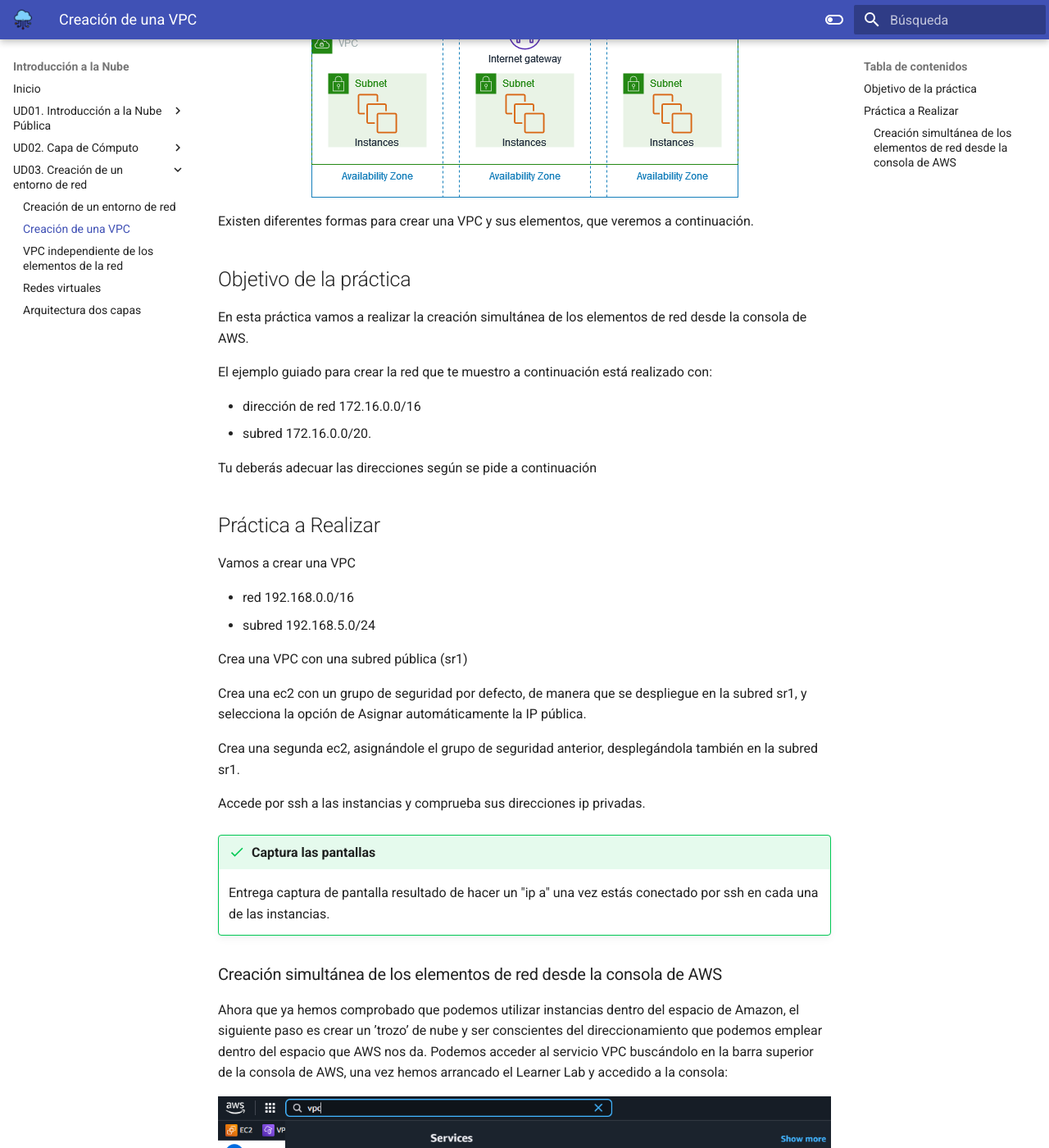
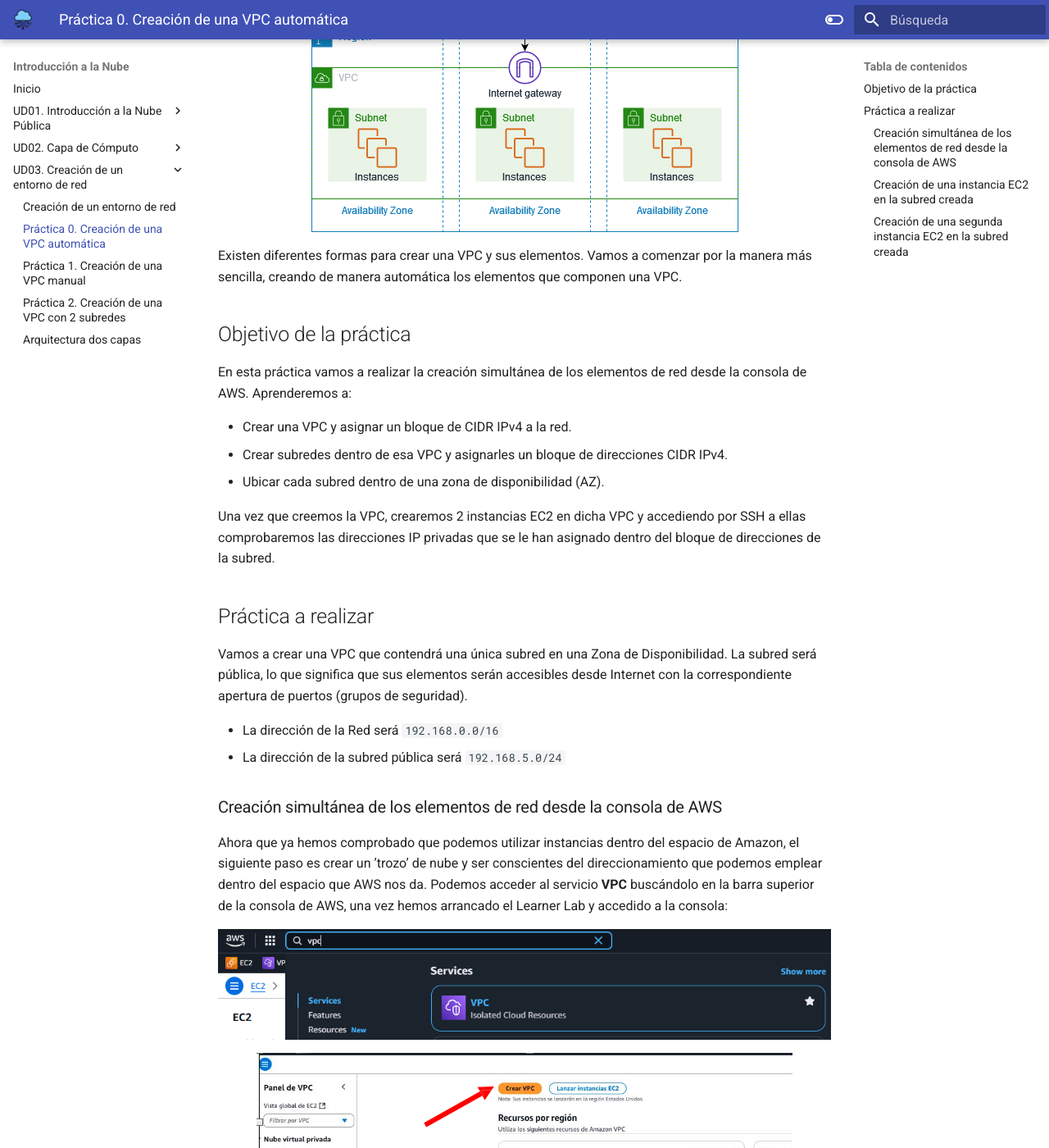
Before and after one commit to IES-CAMP-DE-MORVEDRE/optativa-cloud, an MkDocs documentation site: the page built from docs/ud03/redpractica00.md, in a window 1280 px wide and 1400 px high, scrolled down 630 px. Shown: the whole window at 82% size. Built offline with MkDocs 1.6.1 and Material for MkDocs 9.7.7, drawn with Linux system fonts in a browser that asks for light colours; some of the changed text lies outside the part shown.

Commit message:
Modificación nombres prácticas UD02

```diff
--- a/docs/ud03/redpractica00.md
+++ b/docs/ud03/redpractica00.md
@@ -3,88 +3,93 @@
 Una VPC es una red virtual aislada desde un punto de vista lógico, a la que asignamos un direccionamiento de red, y que podemos subdividir en subredes, como se hace en una infraestructura tradicional. La diferencia es que en este caso todo lo definimos por software, ya sea desde la consola de AWS, desde la terminal con comandos de CLI, o utlizando algún lenguaje de programación soportado por el SDK de AWS.
 
 AWS tiene regiones en diferentes paises, y cada región tiene varias zonas de disponibilidad que están separadas físicamente unas de otras (unos 100 km como mucho). Cada zona de disponibilidad a su vez tiene varios datacenters.
-Una VPC se define a nivel de región, y puede abarcar una o más zonas de disponibilidad. Así, podemos crear subredes en varias de estas zonas y desplegar nuestros recursos de manera que sean altamente disponibles.
 
-En el ejemplo siguiente se muestra  una VPC dentro de una región con tres zonas de disponibilidad. En cada una de ellas hay definida una subred, en las que se pueden lanzar instancias EC2 de manera que podamos tener un servicio replicado (o diferentes servicios) en diferentes zonas geográficas:
+**Una VPC se define a nivel de región, y puede abarcar una o más zonas de disponibilidad**. Así, podemos crear subredes en varias de estas zonas y desplegar nuestros recursos de manera que sean altamente disponibles.
+
+En el esquema siguiente se muestra una VPC dentro de una región con tres zonas de disponibilidad. En cada una de ellas hay definida una subred, en las que se pueden lanzar instancias EC2 de manera que podamos tener un servicio replicado (o diferentes servicios) en diferentes zonas geográficas:
 
 ![Figura 1](../images/ud03/practica0/t1vpc1.png)
 
-Existen diferentes formas para crear una VPC y sus elementos, que veremos a continuación.
+Existen diferentes formas para crear una VPC y sus elementos. Vamos a comenzar por la manera más sencilla, creando de manera automática los elementos que componen una VPC.
 
 ## Objetivo de la práctica
 
-En esta práctica vamos a realizar la creación simultánea de los elementos de red desde la consola de AWS.
+En esta práctica vamos a realizar la creación simultánea de los elementos de red desde la consola de AWS. Aprenderemos a:
 
-El ejemplo guiado para crear la red que te muestro a continuación está realizado con:
+- Crear una VPC y asignar un bloque de CIDR IPv4 a la red.
+- Crear subredes dentro de esa VPC y asignarles un bloque de direcciones CIDR IPv4.
+- Ubicar cada subred dentro de una zona de disponibilidad (AZ).
 
-* dirección de red 172.16.0.0/16
-* subred 172.16.0.0/20.
 
-Tu deberás adecuar las direcciones según se pide a continuación
+Una vez que creemos la VPC, crearemos 2 instancias EC2 en dicha VPC y accediendo por SSH a ellas comprobaremos las direcciones IP privadas que se le han asignado dentro del bloque de direcciones de la subred.
 
-## Práctica a Realizar
 
-Vamos a crear una VPC
+## Práctica a realizar
 
-* red 192.168.0.0/16
-* subred 192.168.5.0/24
+Vamos a crear una VPC que contendrá una única subred en una Zona de Disponibilidad. La subred será pública, lo que significa que sus elementos serán accesibles desde Internet con la correspondiente apertura de puertos (grupos de seguridad).
 
-Crea una VPC	con una subred pública (sr1)
-
-Crea una ec2 con un grupo de seguridad por defecto, de manera que se despliegue en la subred sr1, y selecciona la opción de Asignar automáticamente la IP pública.
-
-Crea una segunda ec2, asignándole el grupo de seguridad anterior, desplegándola también en la subred sr1.
-
-Accede por ssh a las instancias y comprueba sus	direcciones ip	privadas.
-
-!!! success "Captura las pantallas"
-    Entrega captura de pantalla resultado de hacer un "ip a" una vez estás conectado por ssh en cada una de las instancias.
+* La dirección de la Red será `192.168.0.0/16`
+* La dirección de la subred pública será `192.168.5.0/24`
 
 
 ### Creación simultánea de los elementos de red desde la consola de AWS
 
-Ahora que ya hemos comprobado que podemos utilizar instancias dentro del espacio de Amazon, el siguiente paso es crear un ’trozo’ de nube y ser conscientes del direccionamiento que podemos emplear dentro del espacio que AWS nos da. Podemos acceder al servicio VPC buscándolo en la barra superior de la consola de AWS, una vez hemos arrancado el Learner Lab y accedido a la consola:
+Ahora que ya hemos comprobado que podemos utilizar instancias dentro del espacio de Amazon, el siguiente paso es crear un ’trozo’ de nube y ser conscientes del direccionamiento que podemos emplear dentro del espacio que AWS nos da. Podemos acceder al servicio **VPC** buscándolo en la barra superior de la consola de AWS, una vez hemos arrancado el Learner Lab y accedido a la consola:
 
 ![Figura 2](../images/ud03/practica0/t1vpc2.png)
 
 ![Figura 3](../images/ud03/practica0/t1vpc3.png)
 
-Lo primero será utilizar la creación de subredes en el mismo momento que se crea una VPC (opción VPC y más). Seleccionaremos el servicio VPC, con  direccionamiento 172.16.0.0/16, y dentro de la VPC  crearemos  una  única subred pública con direccionamiento 172.16.0.0/20:
+Lo primero será utilizar la creación de subredes en el mismo momento que se crea una VPC (opción VPC y más). Seleccionaremos el servicio VPC, con  direccionamiento `192.168.0.0/16`, y dentro de la VPC crearemos una única subred pública con direccionamiento `192.168.5.0/24`:
 
-![Figura 4](../images/ud03/practica0/t1vpc4.png)
+![Figura 4](../images/ud03/practica0/t1vpc4b.png)
+![Figura 4](../images/ud03/practica0/t1vpc4c.png)
 
-En este caso estamos utilizando una única zona de disponibilidad con una subred pública, concretamente la zona con nombre us-east-1a en la región del Norte de Virginia (us-east-1):
+En este caso estamos utilizando una única zona de disponibilidad con una subred pública, concretamente la zona con nombre `us-east-1a` en la región del Norte de Virginia (`us-east-1`):
 
-![Figura 5](../images/ud03/practica0/t1vpc5.png)
-
-En este punto no vamos a seleccionar Gateways NAT ni puntos de enlace de la VPC, que son conceptos que veremos más adelante.
+En este punto **no** vamos a seleccionar **Gateways NAT** ni **puntos de enlace de la VPC**, que son conceptos que veremos más adelante.
 
 ![Figura 6](../images/ud03/practica0/t1vpc6.png)
 
  Una vez pulsemos sobre el botón de Crear VPC, podremos ir viendo los elementos que se van creando, en función de las opciones que se elijan:
 
-![Figura 7](../images/ud03/practica0/t1vpc7.png)
+![Figura 7](../images/ud03/practica0/t1vpc7b.png)
 
 Una vez creada la VPC, es interesante seleccionar la pestaña de Mapa de recursos que nos permite comprobar de una manera visual los elementos creados y cómo se relacionan entre ellos:
 
-![Figura 8](../images/ud03/practica0/t1vpc8.png)
+![Figura 8](../images/ud03/practica0/t1vpc8b.png)
 
 En el menú lateral izquierdo del Panel de VPC, tenemos diferentes opciones para trabajar con los diferentes  elementos que pueden estar presentes en una VPC. Podemos mostrar información sobre los elementos creados:
 
 La VPC  :
 
-![Figura 9](../images/ud03/practica0/t1vpc9.png)
+![Figura 9](../images/ud03/practica0/t1vpc9b.png)
 
 La subred :
 
-![Figura 10](../images/ud03/practica0/t1vpc10.png)
+![Figura 10](../images/ud03/practica0/t1vpc10b.png)
 
-Es importante fijarnos en el identificador que se genera para cada recurso, porque muchas veces creamos elementos y les perdemos la trazabilidad. Además, para utilizar la CLI (Command Line Interface), necesitaremos el identificador de cada servicio. Una vez creada la arquitectura  básica de red, si queremos lanzar una instancia EC2 en ella, habrá que editar la configuración de red y seleccionar la VPC y la subred recién creadas en el momento de su lanzamiento:
+Es importante fijarnos en el identificador que se genera para cada recurso, porque muchas veces creamos elementos y les perdemos la trazabilidad. Además, para utilizar la CLI (Command Line Interface), necesitaremos el identificador de cada servicio.
+
+
+### Creación de una instancia EC2 en la subred creada
+
+Crea una instancia EC2 de Ubuntu con un grupo de seguridad por defecto, de manera que se despliegue **en la subred que acabamos de crear**, y selecciona la opción de **Asignar automáticamente la IP pública**. Para ello, en el momento de lanzar la instancia, **edita la configuración de red** y seleccionar la VPC y la subred recién creadas:
 
 ![Figura 11](../images/ud03/practica0/t1vpc11.png)
 
 ![Figura 12](../images/ud03/practica0/t1vpc12.png)
 
+
+### Creación de una segunda instancia EC2 en la subred creada
+
+Crea una segunda máquina EC2 Ubuntu, asignándole el grupo de seguridad que se ha creado al lanzar la EC2 anterior, desplegándola también en la misma subred.
+
 Con todo esto la arquitectura finalmente creada es la que se muestra a continuación:
 
-![Figura 13](../images/ud03/practica0/t1vpc13.png)
+![Figura 13](../images/ud03/practica0/VPC.drawio.png)
+
+Accede por ssh a las instancias y comprueba sus	direcciones ip privadas.
+
+!!! success "Captura las pantallas"
+    Entrega captura de pantalla resultado de ejecutar el comando `ip a` una vez estás conectado por ssh en cada una de las instancias.
--- a/mkdocs.yml
+++ b/mkdocs.yml
@@ -13,9 +13,9 @@
       - "Prácticas a entregar": "ud02/practica2.md"
   - "UD03. Creación de un entorno de red":
       - "Creación de un entorno de red": "ud03/vpc.md"
-      - "Creación de una VPC": "ud03/redpractica00.md"
-      - "VPC independiente de los elementos de la red": "ud03/redpractica01.md"
-      - "Redes virtuales": "ud03/redpractica02.md"
+      - "Práctica 0. Creación de una VPC automática": "ud03/redpractica00.md"
+      - "Práctica 1. Creación de una VPC manual": "ud03/redpractica01.md"
+      - "Práctica 2. Creación de una VPC con 2 subredes": "ud03/redpractica02.md"
       - "Arquitectura dos capas": "ud03/redpractica03.md"
 
 theme:
```
Also changed, not shown: docs/images/ud03/practica0/VPC.drawio.png (added), docs/images/ud03/practica0/t1vpc10b.png (added), docs/images/ud03/practica0/t1vpc4b.png (added), docs/images/ud03/practica0/t1vpc4c.png (added), docs/images/ud03/practica0/t1vpc7b.png (added), docs/images/ud03/practica0/t1vpc8b.png (added), docs/images/ud03/practica0/t1vpc9b.png (added), 1 other file.
